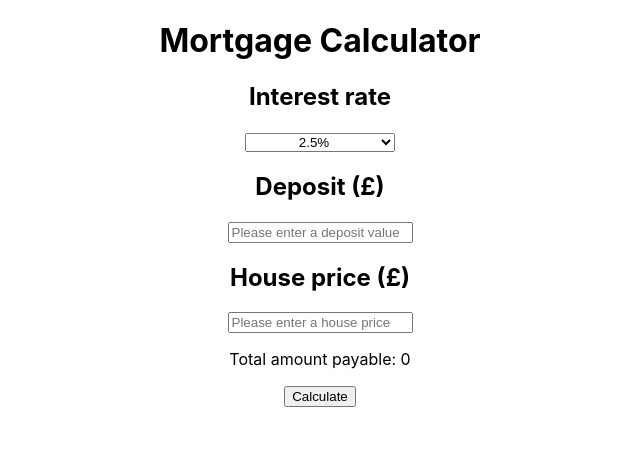
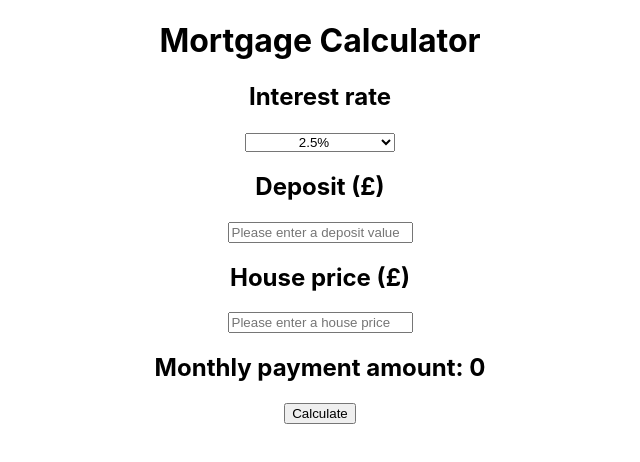
Before and after one commit to Luke-Goodridge/Mortgage-Calculator, a React (Create React App) app: page / in a window 1280 px wide. Shown: the top 462 px of the page, without its empty margins (320-960 px from the left). Built offline with nearby package versions, Linux system fonts and the light colour scheme.

Commit message:
added the calculations for monthly payments, and display them

```diff
--- a/src/App.js
+++ b/src/App.js
@@ -11,27 +11,37 @@ class App extends Component {
     deposit: 0,
     housePrice: 0,
     //this mortgage length is yet to be used
-    mortgageLength: 25,
-    total: 0,
+    termLength: 25,
+    monthlyPayment: 0,
   };
 
   inputPriceHandler = (e) => {
     const maxLength = 8;
     //checks for the value, if its a number
+    if(isNaN(e.target.value)) e.target.value = "";
     //also checks the length to make sure its appropriate
-    if(isNaN(e.target.value)) e.target.value = "";
     else if(e.target.value.length > maxLength) {
+      //keeps the inout to a length of maxLength
       e.target.value = e.target.value.slice(0,maxLength);
     }
-    //CHANGE THIS
+    //set the state to the new value entered
     this.setState({
       [e.target.name]: e.target.value,
     })
   };
 
-  calculateTotalPrice = (deposit, housePrice, interestRate) => {
+  calculateMonthlyPayment = (mortgageAmount, interest, term) =>
+  {
+    interest /= 1200;
+    term *= 12;
+    let monthlyPayment = mortgageAmount*(interest * Math.pow((1 + interest), term));
+    monthlyPayment /= (Math.pow((1 + interest), term) - 1);
+    return monthlyPayment;
+  }
+
+  setupMortgageCalculation = (deposit, housePrice, interestRate, termLength) => {
     //variables for calculations
-    let total = 0;
+    let monthlyPayment = 0;
     let mortgage = housePrice - deposit;
     //check to make sure house value has an appropriate value
     if(housePrice <= 0) {
@@ -40,25 +50,28 @@ class App extends Component {
     }
     //check to see if the mortgage isnt already paid
     if(mortgage <= 0) {
-      total = "You've paid it all with the deposit!";
+      monthlyPayment = "You've paid it all with the deposit!";
     }
     else {
-      //get house price and turn it into 1%
-      total = (mortgage) / 100;
-      //find interest rate of the total
-      total *= interestRate;
-      //add the interest back to the mortage amount
-      total += mortgage;
-      total = Currency.format(total);
+      monthlyPayment = this.calculateMonthlyPayment(mortgage,interestRate,termLength);
+      //format the monthlyPayment into currency
+      monthlyPayment = Currency.format(monthlyPayment);
+
     }
     //set the state to the new calc'd value
     this.setState({
-      total: total,
+      monthlyPayment: monthlyPayment,
     })
   };
 
   //handles the on change for the select event
   dropdownHandler = (event) => {
+    this.setupMortgageCalculation(
+      this.state.deposit,
+      this.state.housePrice,
+      this.state.interestAmount,
+      this.state.termLength
+      );
     this.setState({
       interestAmount: event.target.value,
     })
@@ -69,7 +82,7 @@ class App extends Component {
         <Container
         //props for the main app-container.js
         inputPriceHandler={this.inputPriceHandler}
-        totalMortgageCost={this.state.total}
+        monthlyPayment={this.state.monthlyPayment}
         //Props for the dropdown.js
         currentInterest={this.state.interestAmount}
         dropdownHandler={this.dropdownHandler}
@@ -77,7 +90,11 @@ class App extends Component {
         />
         <button onClick={
           //runs the calc function with the current state properties
-          this.calculateTotalPrice.bind(this,this.state.deposit,this.state.housePrice,this.state.interestAmount)}>
+          this.setupMortgageCalculation.bind(this,
+          this.state.deposit,
+          this.state.housePrice,
+          this.state.interestAmount,
+          this.state.termLength)}>
           Calculate
         </button>
       </div>
--- a/src/app-container/app-container.js
+++ b/src/app-container/app-container.js
@@ -1,7 +1,7 @@
 import React from 'react';
 import Dropdown from "../dropdown/dropdown";
 
-const app_container = ({totalMortgageCost,inputPriceHandler,interestArray,dropdownHandler,currentInterest}) => {
+const app_container = ({monthlyPayment,inputPriceHandler,interestArray,dropdownHandler,currentInterest}) => {
     return (
         <div className="App">
             <h1>Mortgage Calculator</h1>
@@ -32,7 +32,7 @@ const app_container = ({totalMortgageCost,inputPriceHandler,interestArray,dropdo
                 ></input>
             </div>
             {/* displays the total to the user */}
-            <p>Total amount payable: {totalMortgageCost}</p>
+            <h2>Monthly payment amount: {monthlyPayment}</h2>
 
         </div>
     );
```
